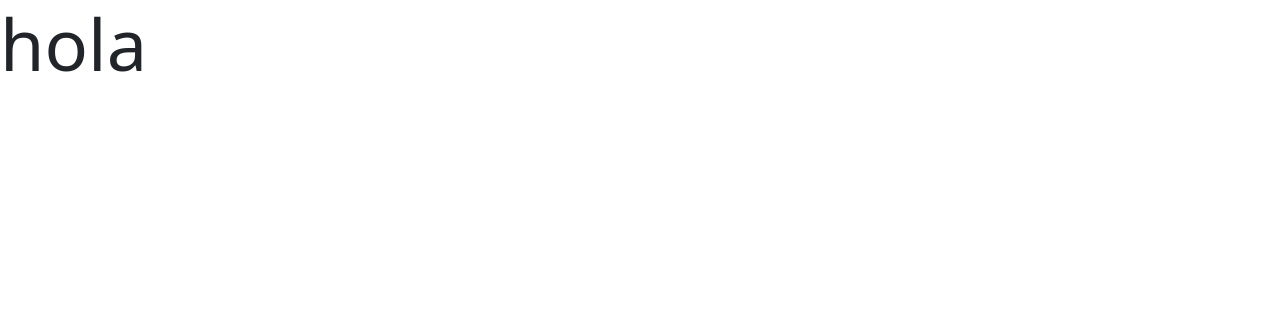
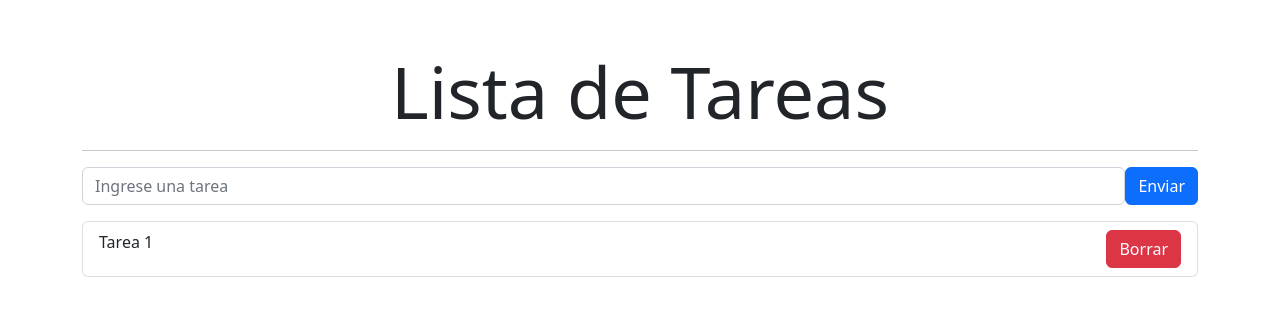
Before and after one commit to florpalma1/listaTareasReact, a React (Create React App) app: page / in a window 1280 px wide. Shown: the top 316 px of the page. Built offline with nearby package versions, Linux system fonts and the light colour scheme.

Commit message:
agregamos el formuralio, lista tareas, tareas

```diff
--- a/src/App.jsx
+++ b/src/App.jsx
@@ -1,10 +1,16 @@
 import "bootstrap/dist/css/bootstrap.min.css"
+import Container from "react-bootstrap/Container";
+import Formulario from "./components/Formulario";
+
 
 function App() {
   return (
-    <div>
-        <h1 className="display-2">hola</h1>
-    </div>
+    <Container className="my-5">
+        <h1 className="display-2 text-center">Lista de Tareas</h1>
+        <hr />
+        <Formulario></Formulario>
+
+    </Container>
   );
 }
 
--- /dev/null
+++ b/src/components/Formulario.jsx
@@ -0,0 +1,21 @@
+import React from 'react';
+import { Form, Button } from 'react-bootstrap';
+import Listatareas from './Listatareas';
+
+const Formulario = () => {
+    return (
+        <div>
+            <Form>
+                <Form.Group className="mb-3 d-flex" controlId="formBasicEmail">
+                    <Form.Control type="text" placeholder="Ingrese una tarea" />
+                    <Button variant="primary" type="submit">
+                    Enviar
+                </Button>
+                </Form.Group>
+            </Form>
+            <Listatareas></Listatareas>
+        </div>
+    );
+};
+
+export default Formulario;
--- /dev/null
+++ b/src/components/ItemTareas.jsx
@@ -0,0 +1,13 @@
+import React from 'react';
+import { Button, ListGroup} from 'react-bootstrap';
+
+const ItemTareas = () => {
+    return (
+        <ListGroup.Item className='d-flex justify-content-between' >
+            Tarea 1
+            <Button variant='danger' >Borrar</Button>
+        </ListGroup.Item>
+    );
+};
+
+export default ItemTareas;
--- /dev/null
+++ b/src/components/Listatareas.jsx
@@ -0,0 +1,13 @@
+import React from 'react';
+import { ListGroup } from 'react-bootstrap';
+import ItemTareas from './ItemTareas';
+
+const Listatareas = () => {
+    return (
+        <ListGroup>
+            <ItemTareas></ItemTareas>
+      </ListGroup>
+    );
+};
+
+export default Listatareas;
```
Also changed, not shown: src/App.css (added).
